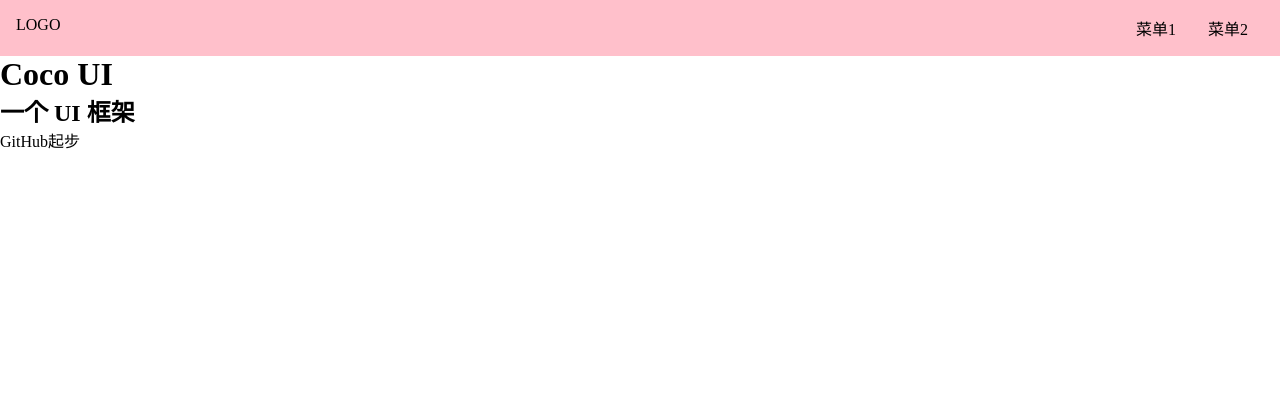
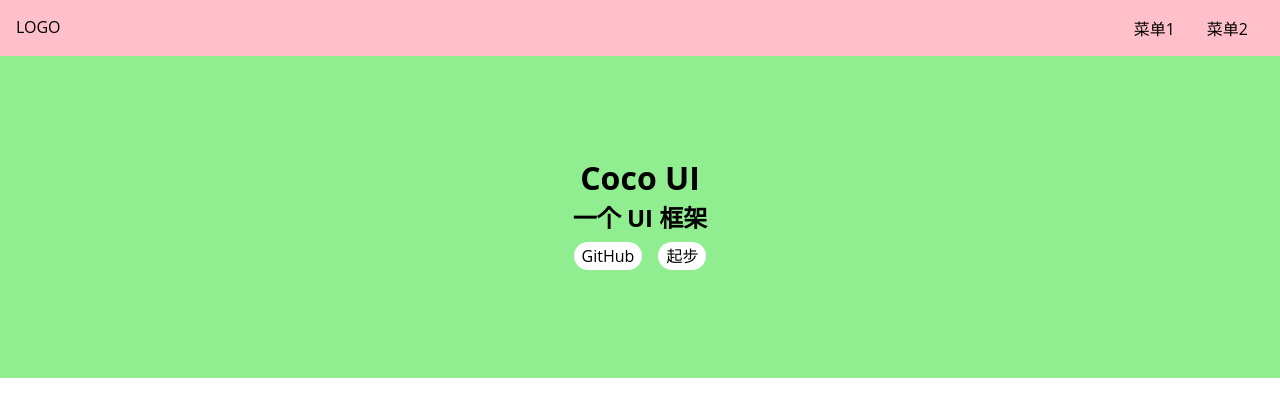
Before and after one commit to LiuJB0128/coco-ui-code, a Vue app: page /#/ in a window 1280 px wide. Shown: the top 416 px of the page. Built offline with nearby package versions, Linux system fonts and the light colour scheme.

Commit message:
Home 页面 CSS

```diff
--- a/src/index.scss
+++ b/src/index.scss
@@ -11,5 +11,10 @@ a{
   color: inherit;
   &:hover{
     border-bottom: 1px solid red;
+    cursor: pointer;
   }
 }
+body{
+  font-size: 16px;
+  font-family: Open Sans,Inter,Roboto,Oxygen,Fira Sans,Helvetica Neue,sans-serif;
+}
--- a/src/views/Home.vue
+++ b/src/views/Home.vue
@@ -4,7 +4,7 @@
     <div class="banner">
       <h1>Coco UI</h1>
       <h2>一个 UI 框架</h2>
-      <p class="action">
+      <p class="actions">
         <a href="">GitHub</a>
         <a href="">起步</a>
       </p>
@@ -18,3 +18,30 @@ export default {
   components: {Topnav}
 };
 </script>
+<style lang="scss" scoped>
+@use "sass:math";
+
+.banner {
+  padding: 100px 0;
+  display: flex;
+  justify-content: center;
+  align-items: center;
+  flex-direction: column;
+  background: lightgreen;
+
+  > .actions {
+    padding: 8px 0;
+
+    a {
+      margin: 0 8px;
+      background: #fff;
+      display: inline-block;
+      $h: 28px;
+      height: $h;
+      line-height: $h;
+      border-radius: math.div($h, 2);
+      padding: 0 8px;
+    }
+  }
+}
+</style>
```
